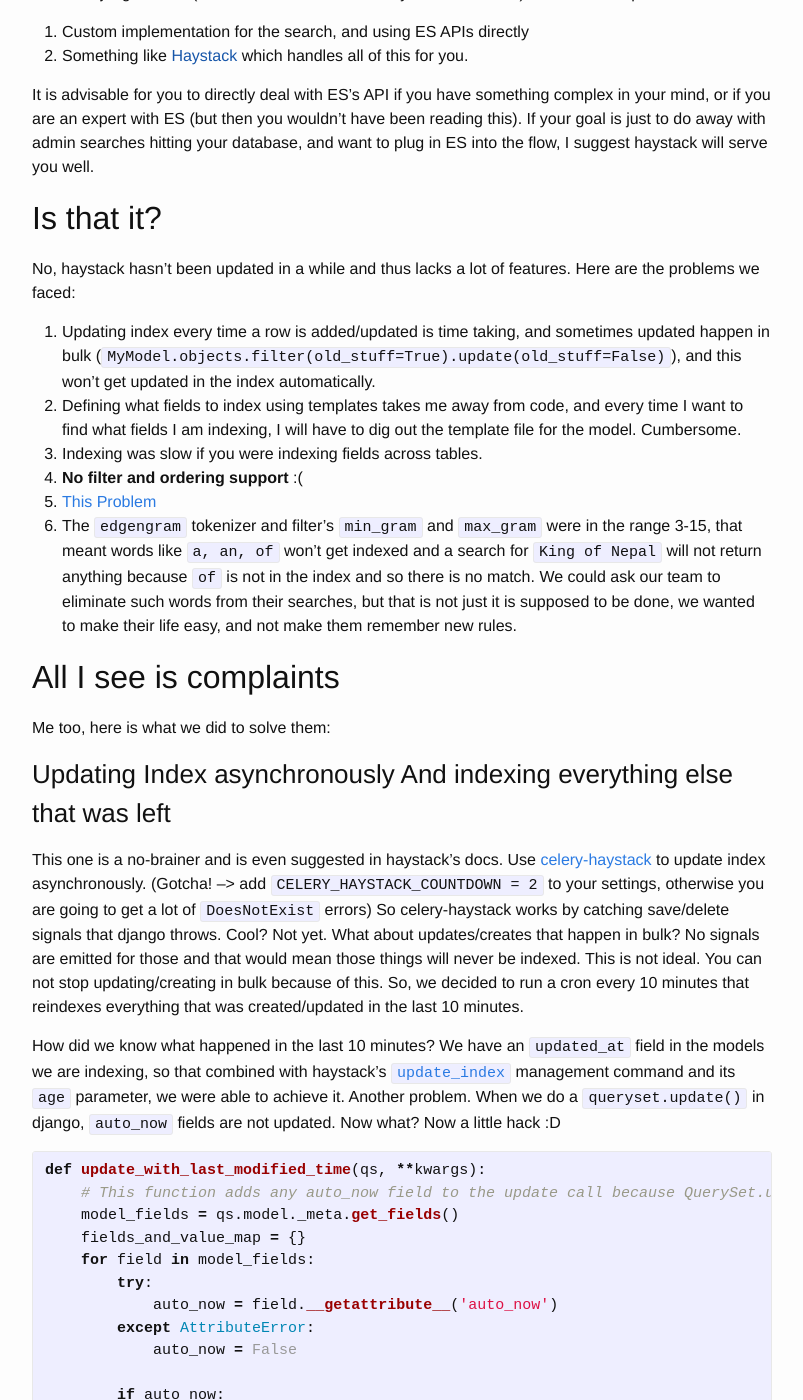
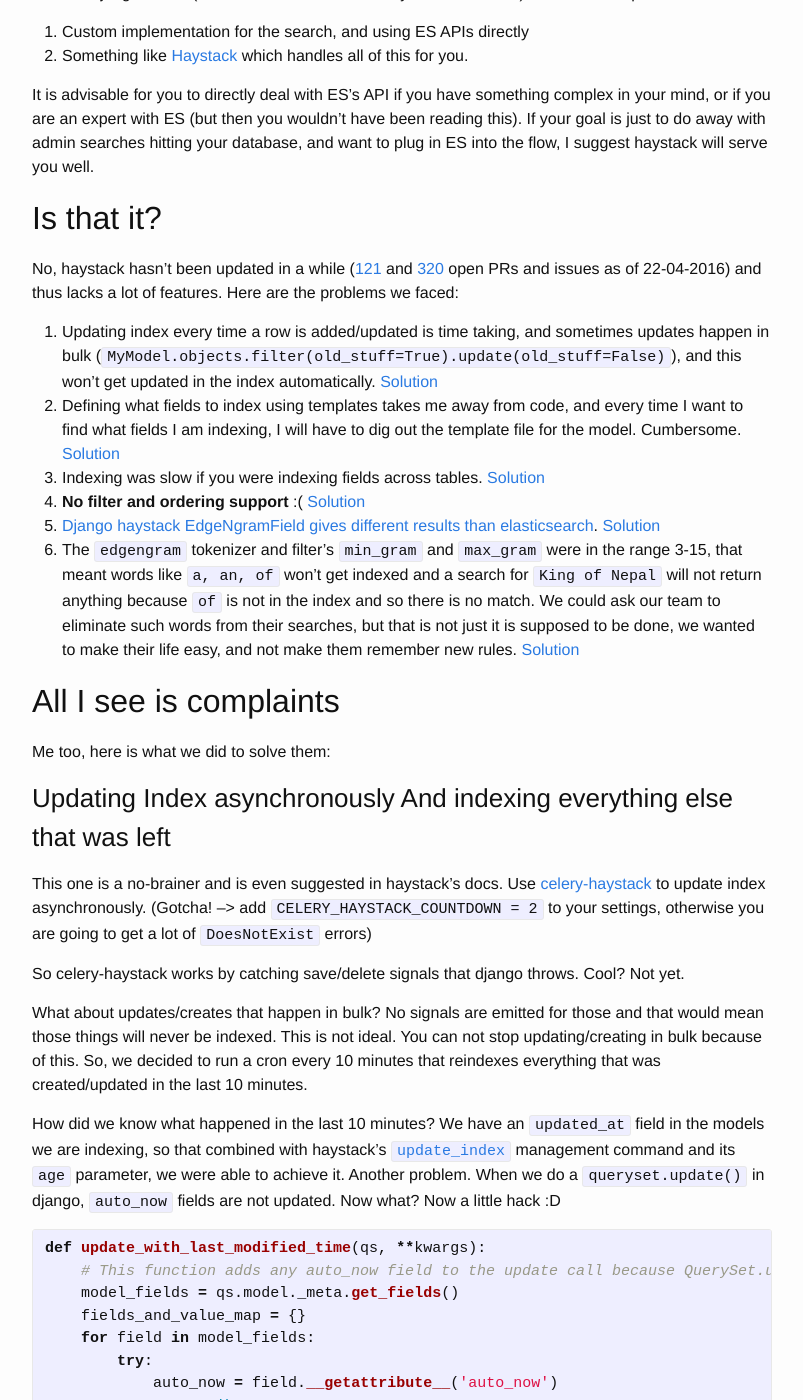
Before and after one commit to ketanbhatt/ketanbhatt.github.io, a Jekyll site: the page built from _posts/2016-04-19-elasticsearch-django-with-haystack.md, in a window 1280 px wide and 1400 px high, scrolled down 528 px. Shown: the whole window, without its empty margins (238-1041 px from the left). Built offline with Jekyll 4.4.1, drawn with Linux system fonts in a browser that asks for light colours; comment, search, counter and statistics services are not loaded.

Commit message:
Update es post based on vg's feedback

```diff
--- a/_posts/2016-04-19-elasticsearch-django-with-haystack.md
+++ b/_posts/2016-04-19-elasticsearch-django-with-haystack.md
@@ -13,20 +13,20 @@ A problem our Operations Team at [SquadRun]() was facing was how slow the search
 We decided this needs to stop as it kills the team's effectiveness. So we planned to index those models which are frequently searched in an ElasticSearch (ES) server. We also needed a way to integrate ES with the django admin (because we do searches only from the admin). We had two options:
 
 1. Custom implementation for the search, and using ES APIs directly
-2. Something like [Haystack]() which handles all of this for you.
+2. Something like [Haystack](https://github.com/django-haystack/django-haystack) which handles all of this for you.
 
 It is advisable for you to directly deal with ES's API if you have something complex in your mind, or if you are an expert with ES (but then you wouldn't have been reading this). If your goal is just to do away with admin searches hitting your database, and want to plug in ES into the flow, I suggest haystack will serve you well.
 
 
 ## Is that it?
-No, haystack hasn't been updated in a while and thus lacks a lot of features. Here are the problems we faced:
+No, haystack hasn't been updated in a while ([121](https://github.com/django-haystack/django-haystack/pulls) and [320](https://github.com/django-haystack/django-haystack/issues) open PRs and issues as of 22-04-2016) and thus lacks a lot of features. Here are the problems we faced:
 
-1. Updating index every time a row is added/updated is time taking, and sometimes updated happen in bulk (`MyModel.objects.filter(old_stuff=True).update(old_stuff=False)`), and this won't get updated in the index automatically.
-2. Defining what fields to index using templates takes me away from code, and every time I want to find what fields I am indexing, I will have to dig out the template file for the model. Cumbersome.
-3. Indexing was slow if you were indexing fields across tables.
-4. **No filter and ordering support** :(
-5. [This Problem](http://stackoverflow.com/questions/20430449/django-haystack-edgengramfield-given-different-results-than-elasticsearch)
-6. The `edgengram` tokenizer and filter's `min_gram` and `max_gram` were in the range 3-15, that meant words like `a, an, of` won't get indexed and a search for `King of Nepal` will not return anything because `of` is not in the index and so there is no match. We could ask our team to eliminate such words from their searches, but that is not just it is supposed to be done, we wanted to make their life easy, and not make them remember new rules.
+1. Updating index every time a row is added/updated is time taking, and sometimes updates happen in bulk (`MyModel.objects.filter(old_stuff=True).update(old_stuff=False)`), and this won't get updated in the index automatically. [Solution](#updating-index-asynchronously-and-indexing-everything-else-that-was-left)
+2. Defining what fields to index using templates takes me away from code, and every time I want to find what fields I am indexing, I will have to dig out the template file for the model. Cumbersome. [Solution](#make-haystack-templates-obsolete-and-faster-indexing)
+3. Indexing was slow if you were indexing fields across tables. [Solution](#make-haystack-templates-obsolete-and-faster-indexing)
+4. **No filter and ordering support** :( [Solution](#fix-filtering-and-ordering)
+5. [Django haystack EdgeNgramField gives different results than elasticsearch](http://stackoverflow.com/questions/20430449/django-haystack-edgengramfield-given-different-results-than-elasticsearch). [Solution](#solve-problem-i-cant-seem-to-find-a-name-for-and-modify-tokens-length)
+6. The `edgengram` tokenizer and filter's `min_gram` and `max_gram` were in the range 3-15, that meant words like `a, an, of` won't get indexed and a search for `King of Nepal` will not return anything because `of` is not in the index and so there is no match. We could ask our team to eliminate such words from their searches, but that is not just it is supposed to be done, we wanted to make their life easy, and not make them remember new rules. [Solution](#solve-problem-i-cant-seem-to-find-a-name-for-and-modify-tokens-length)
 
 
 ## All I see is complaints
@@ -35,7 +35,9 @@ Me too, here is what we did to solve them:
 ### Updating Index asynchronously And indexing everything else that was left
 This one is a no-brainer and is even suggested in haystack's docs. Use [celery-haystack](http://celery-haystack.readthedocs.org/en/latest/) to update index asynchronously.
 (Gotcha! --> add `CELERY_HAYSTACK_COUNTDOWN = 2` to your settings, otherwise you are going to get a lot of `DoesNotExist` errors)
+
 So celery-haystack works by catching save/delete signals that django throws. Cool? Not yet.
+
 What about updates/creates that happen in bulk? No signals are emitted for those and that would mean those things will never be indexed. This is not ideal. You can not stop updating/creating in bulk because of this.
 So, we decided to run a cron every 10 minutes that reindexes everything that was created/updated in the last 10 minutes.
 
```
